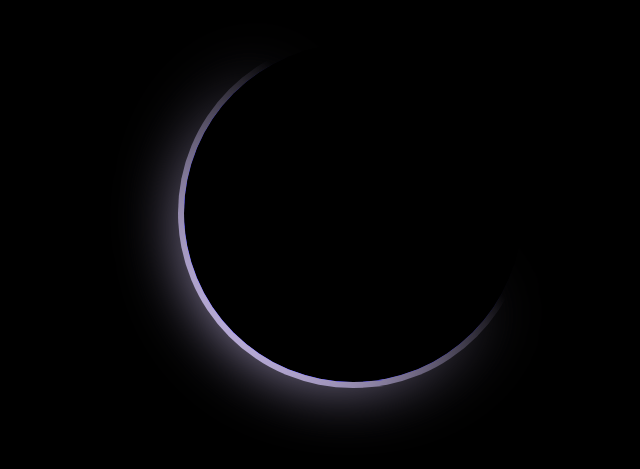
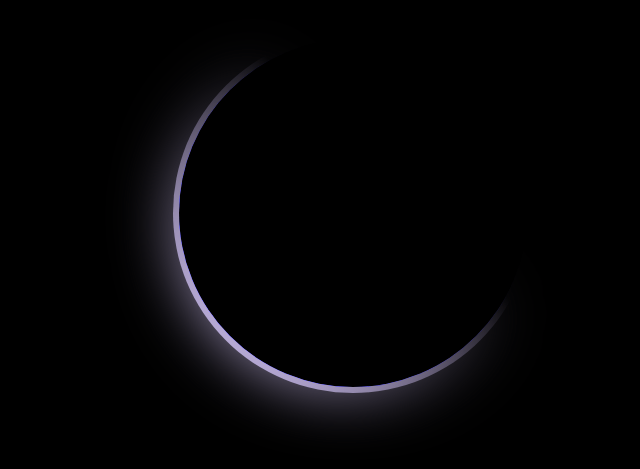
Before and after one commit to Druzhkova/Glowing-gradient-loader-ring-animation-effects, a plain HTML site: page index.html in a window 1280 px wide. Shown: the part 187-656 px from the top of the page, without its empty margins (287-927 px from the left). Drawn offline with Linux system fonts and the light colour scheme.

Commit message:
Update style.css

```diff
--- a/css/style.css
+++ b/css/style.css
@@ -14,8 +14,8 @@ body {
 
 .loader {
   position: relative;
-  width: 350px;
-  height: 350px;
+  width: 45vh;
+  height: 45vh;
   border-radius: 50%;
   background: linear-gradient(45deg, transparent, transparent 40%, #e5f403);
   animation: animate 2s linear infinite;
```
